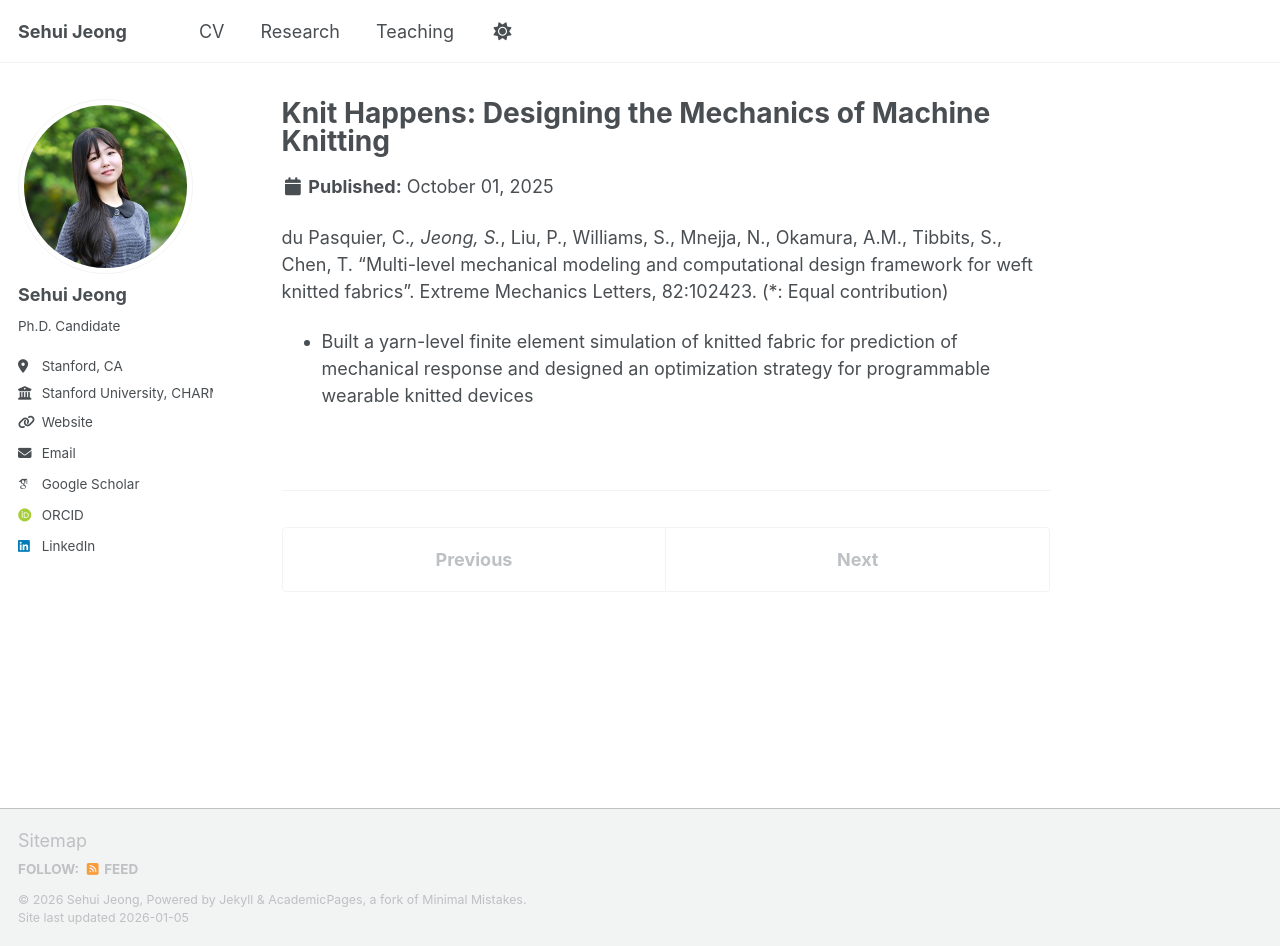
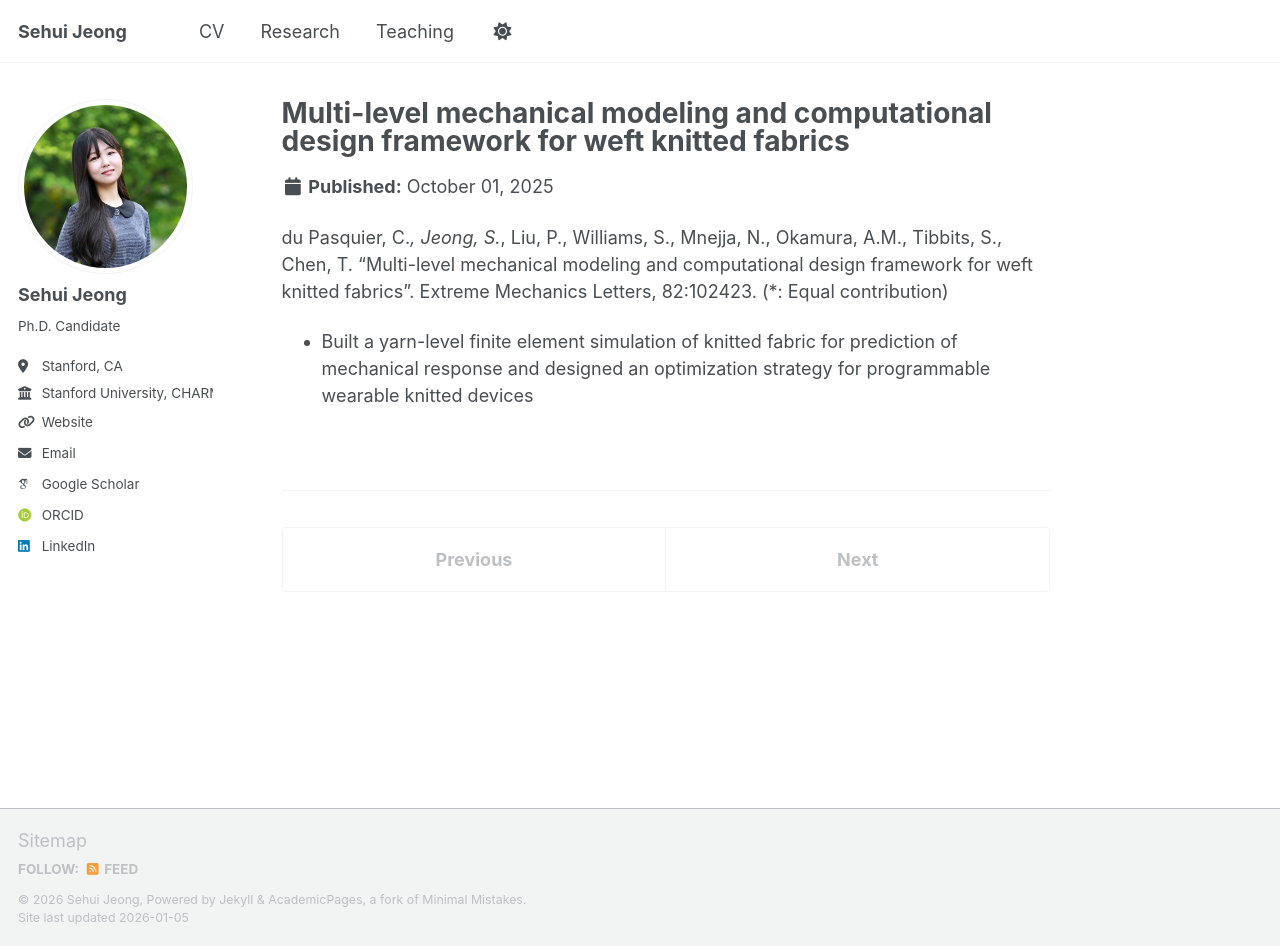
Before and after one commit to tpgml2612/Resume, a Jekyll site: the page built from _portfolio/2025-10-01-EML.md, in a window 1280 px wide and 946 px high. Built offline with Jekyll 4.4.1, drawn with Linux system fonts in a browser that asks for light colours; some web fonts are replaced; a script that is not in the unit is left out.

Commit message:
Update title and excerpt in EML.md

```diff
--- a/_portfolio/2025-10-01-EML.md
+++ b/_portfolio/2025-10-01-EML.md
@@ -1,6 +1,6 @@
 ---
-title: "Knit Happens: Designing the Mechanics of Machine Knitting"
-excerpt: "Paper In Preparation<br/><img src='../images/fig-1_v4-1.png'>"
+title: "Multi-level mechanical modeling and computational design framework for weft knitted fabrics"
+excerpt: "Published<br/><img src='../images/fig-1_v4-1.png'>"
 collection: portfolio
 external_link: "https://www.sciencedirect.com/science/article/pii/S235243162500135X"
 ---
```
